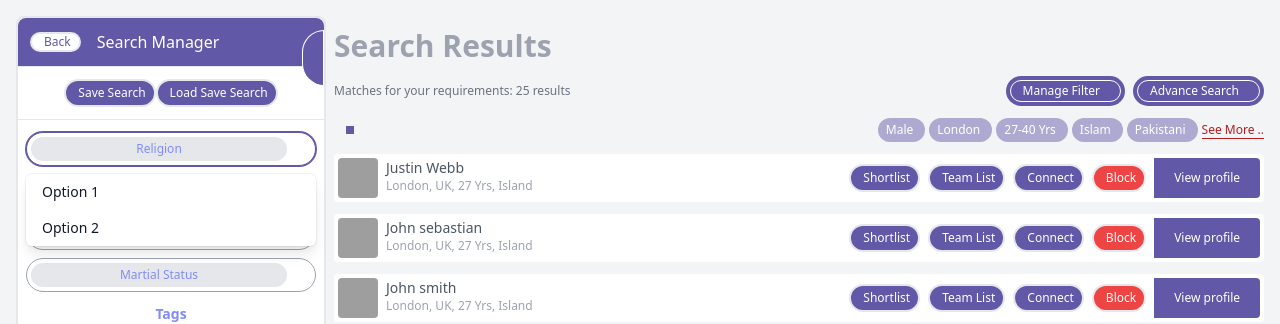
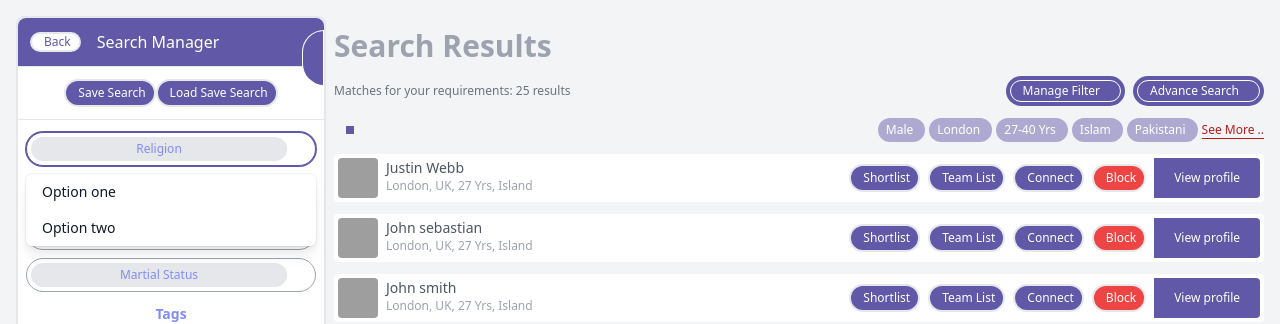
Before and after one commit to fahim525/vue-test, a Vue app: page / in a window 1280 px wide. Both pictures are taken after a click on the button "Religion". Shown: the top 324 px of the page. Built offline with nearby package versions, Linux system fonts and the light colour scheme; grey boxes are pictures that could not be loaded.

Commit message:
update component

```diff
--- a/src/components/SideBar.vue
+++ b/src/components/SideBar.vue
@@ -24,10 +24,10 @@
         </div>
 
         <div class="px-2 py-3">
-            <Select placeholder="Religion" />
-            <Select placeholder="Country" />
-            <Select placeholder="Ethnicity" />
-            <Select placeholder="Martial Status" />
+            <Select placeholder="Religion" :items="items" />
+            <Select placeholder="Country" :items="items" />
+            <Select placeholder="Ethnicity" :items="items" />
+            <Select placeholder="Martial Status" :items="items" />
 
             <h3 class="my-3 text-sm text-indigo-400 text-center mb-3 font-semibold">Tags</h3>
 
@@ -53,6 +53,13 @@ export default {
     components: {
         Tag,
         Select
+    },
+    data() {
+        return {
+            items: [
+                'Option one', 'Option two'
+            ]
+        }
     }
 }
 </script>
--- /dev/null
+++ b/src/components/atoms/ClickAway.vue
@@ -0,0 +1,9 @@
+<template>
+    <div
+        @click="$emit('clickAway', false)"
+        class="fixed inset-0 transition-opacity"
+        aria-hidden="true"
+    >
+        <div class="absolute inset-0"></div>
+    </div>
+</template>
--- a/src/components/atoms/Select.vue
+++ b/src/components/atoms/Select.vue
@@ -12,36 +12,45 @@
             name="fade"
         >
             <ul v-if="isShow" class="absolute z-10  w-full bg-white shadow-lg max-h-60 rounded-md text-base ring-1 ring-black ring-opacity-5 overflow-auto focus:outline-none sm:text-sm" tabindex="-1" role="listbox" aria-labelledby="listbox-label" aria-activedescendant="listbox-option-3">
-                <div
-                    @click="isShow = false"
-                    class="fixed inset-0 transition-opacity"
-                    aria-hidden="true"
-                >
-                    <div class="absolute inset-0"></div>
-                </div>
-                <li @click="selected = 'Option 1'" class="text-gray-900 cursor-default select-none relative py-2 hover:bg-gray-100 px-4" id="listbox-option-0" role="option">
-                    <span class="font-normal block truncate">  Option 1 </span>
-                </li>
-                <li @click="selected = 'Option 2'" class="text-gray-900 cursor-default select-none relative py-2 hover:bg-gray-100 px-4" id="listbox-option-0" role="option">
-                    <span class="font-normal block truncate"> Option 2  </span>
-                </li>
+                <ClickAway @clickAway="isShow = false" />
+                <SelectOption
+                    v-for="(item, index) in items"
+                    :key="index"
+                    @chooseOne="chooseOne"
+                    :option="item"
+                />
             </ul>
         </transition>
     </div>
 </template>
 
 <script>
+import SelectOption from '@/components/atoms/SelectOption';
+import ClickAway from '@/components/atoms/ClickAway'
 export default {
     props: {
         placeholder: {
             type: String
+        },
+        items: {
+            type: Array
         }
+    },
+    components: {
+        ClickAway,
+        SelectOption
     },
     data() {
         return {
             isShow: false,
             selected: null
         }
+    },
+    methods: {
+        chooseOne(value) {
+            this.selected = value;
+            this.isShow = false
+        }
     }
 }
 </script>
--- /dev/null
+++ b/src/components/atoms/SelectOption.vue
@@ -0,0 +1,30 @@
+<template>
+    <li @click="$emit('chooseOne', label)" class="text-gray-900 cursor-default select-none relative py-2 hover:bg-gray-100 px-4" id="listbox-option-0" role="option">
+        <span class="font-normal block truncate">  {{ label || 'Option here' }} </span>
+    </li>
+</template>
+
+<script>
+export default {
+    props: {
+        option: {
+            type: [Object, String],
+            require: true
+        },
+        itemText: {
+            type: String,
+            default: () => 'name'
+        }
+    },
+    computed: {
+        label() {
+            const isObject = this.option != null && this.option.constructor.name === "Object"
+            return isObject ? this.option[this.itemText] : this.option;
+        }
+    }
+}
+</script>
+
+<style>
+
+</style>
--- a/src/components/atoms/Tag.vue
+++ b/src/components/atoms/Tag.vue
@@ -15,9 +15,11 @@
                 </button>
             </div>
         </div>
+        <transition name="fade">
+            <div v-if="isShow" class="relative">
+                <ClickAway @clickAway="isShow = false" />
 
-        <div class="relative">
-            <ul v-if="isShow" class="absolute z-10 mt-1 w-full bg-white shadow-lg max-h-60 rounded-md  text-base ring-1 ring-black ring-opacity-5 overflow-auto focus:outline-none sm:text-sm">
+                <ul class="absolute z-10 mt-1 w-full bg-white shadow-lg max-h-60 rounded-md  text-base ring-1 ring-black ring-opacity-5 overflow-auto focus:outline-none sm:text-sm">
                     <li @click="selected.push('Tag 1')" class="text-gray-900 cursor-default select-none relative py-2 hover:bg-gray-100 px-4" id="listbox-option-0" role="option">
                         <span class="font-normal block truncate">  Tag 1 </span>
                     </li>
@@ -29,10 +31,12 @@
                     </li>
                 </ul>
             </div>
+        </transition>
     </div>
 </template>
 
 <script>
+import ClickAway from '@/components/atoms/ClickAway'
 export default {
     data() {
         return {
@@ -42,10 +46,9 @@ export default {
                 'ite', 'item 2', ' 3', 'it', 'item 5', 'another ',
             ]
         }
+    },
+    components: {
+        ClickAway
     }
 }
 </script>
-
-<style>
-
-</style>
```
Lines whose indentation alone changed are shown as unchanged.
